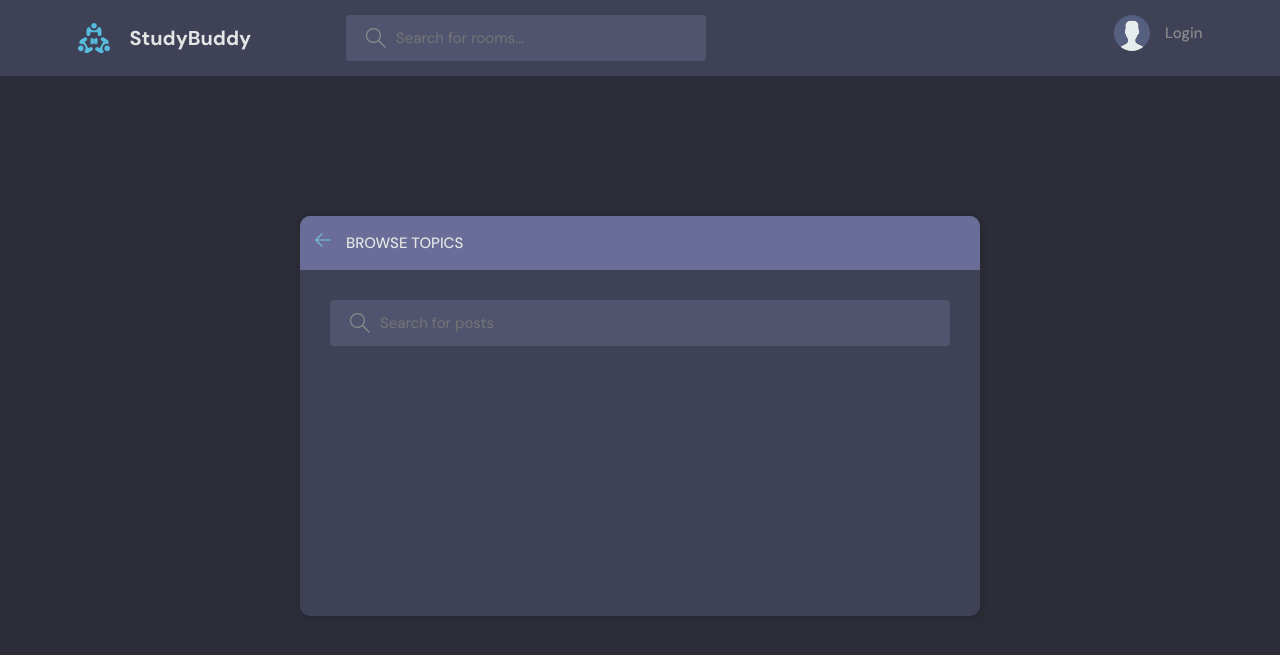
After one commit to kapilmaurya/chatroom, a Django app: template base/templates/base/topics.html in a window 1280 px wide. The commit adds this page. Shown: the top 655 px of the page. Run offline with Django 3.2, Linux system fonts and the light colour scheme; the template is opened without the code that fills it, so the values that code supplies are empty.

Commit message:
making responsive topic

```diff
--- a/base/templates/base/home.html
+++ b/base/templates/base/home.html
@@ -21,7 +21,7 @@
               </label>
             </form>
             <div class="mobile-menuItems">
-              <a class="btn btn--main btn--pill" href="#">Browse Topics</a>
+              <a class="btn btn--main btn--pill" href="{% url 'topics' %}">Browse Topics</a>
               <a class="btn btn--main btn--pill" href="#">Recent Activities</a>
             </div>
           </div>
--- a/base/templates/base/topic.html
+++ b/base/templates/base/topic.html
@@ -12,7 +12,7 @@
       </li>
       {%endfor%}
     </ul>
-    <a class="btn btn--link" href="topic.html">
+    <a class="btn btn--link" href="{% url 'topics' %}">
       More
       <svg version="1.1" xmlns="http://www.w3.org/2000/svg" width="32" height="32" viewBox="0 0 32 32">
         <title>chevron-down</title>
@@ -20,7 +20,6 @@
       </svg>
     </a>
   </div>
-
 <!-- {% for topic in topic %}
         <div>
             <a href="{% url 'home' %}?q={{topic.name}}">{{topic.name}}</a>
--- /dev/null
+++ b/base/templates/base/topics.html
@@ -0,0 +1,46 @@
+{% extends 'main.html' %}
+{% block content %}
+    <main class="create-room layout">
+      <div class="container">
+        <div class="layout__box">
+          <div class="layout__boxHeader">
+            <div class="layout__boxTitle">
+              <a href="index.html">
+                <svg version="1.1" xmlns="http://www.w3.org/2000/svg" width="32" height="32" viewBox="0 0 32 32">
+                  <title>arrow-left</title>
+                  <path
+                    d="M13.723 2.286l-13.723 13.714 13.719 13.714 1.616-1.611-10.96-10.96h27.625v-2.286h-27.625l10.965-10.965-1.616-1.607z"
+                  ></path>
+                </svg>
+              </a>
+              <h3>Browse Topics</h3>
+            </div>
+          </div>
+
+          <div class="topics-page layout__body">
+            <form class="header__search">
+              <label>
+                <svg version="1.1" xmlns="http://www.w3.org/2000/svg" width="32" height="32" viewBox="0 0 32 32">
+                  <title>search</title>
+                  <path
+                    d="M32 30.586l-10.845-10.845c1.771-2.092 2.845-4.791 2.845-7.741 0-6.617-5.383-12-12-12s-12 5.383-12 12c0 6.617 5.383 12 12 12 2.949 0 5.649-1.074 7.741-2.845l10.845 10.845 1.414-1.414zM12 22c-5.514 0-10-4.486-10-10s4.486-10 10-10c5.514 0 10 4.486 10 10s-4.486 10-10 10z"
+                  ></path>
+                </svg>
+                <input placeholder="Search for posts" />
+              </label>
+            </form>
+
+            <ul class="topics__list">
+              {% for topic in topics %}
+              <li>
+                <a href="/" class="active">{{topic.name}}<span>{{topic__set__all.count}}</span></a>
+              </li>
+              {% endfor %}
+            </ul>
+          </div>
+        </div>
+      </div>
+    </main>
+
+
+    {% endblock content %}
--- a/base/urls.py
+++ b/base/urls.py
@@ -14,4 +14,5 @@ urlpatterns = [
     path('deletemessage/<str:pk>/', views.deletemessage, name='deletemssg'),
     path('userprofile/<str:pk>/', views.UserProfile, name='user-profile'),
     path('updateprofile/<str:pk>/', views.updateProfile, name='update-profile'),
+    path('topics/', views.Topics, name='topics'),
 ]
--- a/base/views.py
+++ b/base/views.py
@@ -152,3 +152,8 @@ def updateProfile(request,pk):
             form.save
             return redirect('user-profile',pk=user.id)
     return render(request, 'base/edit-user.html',context)
+
+
+def Topics(request):
+    topics = Topic.objects.all()
+    return render(request,'base/topics.html',{'topics':topics})
```
Also changed, not shown: studybudy/settings.py (+4 -4 lines), db.sqlite3.
